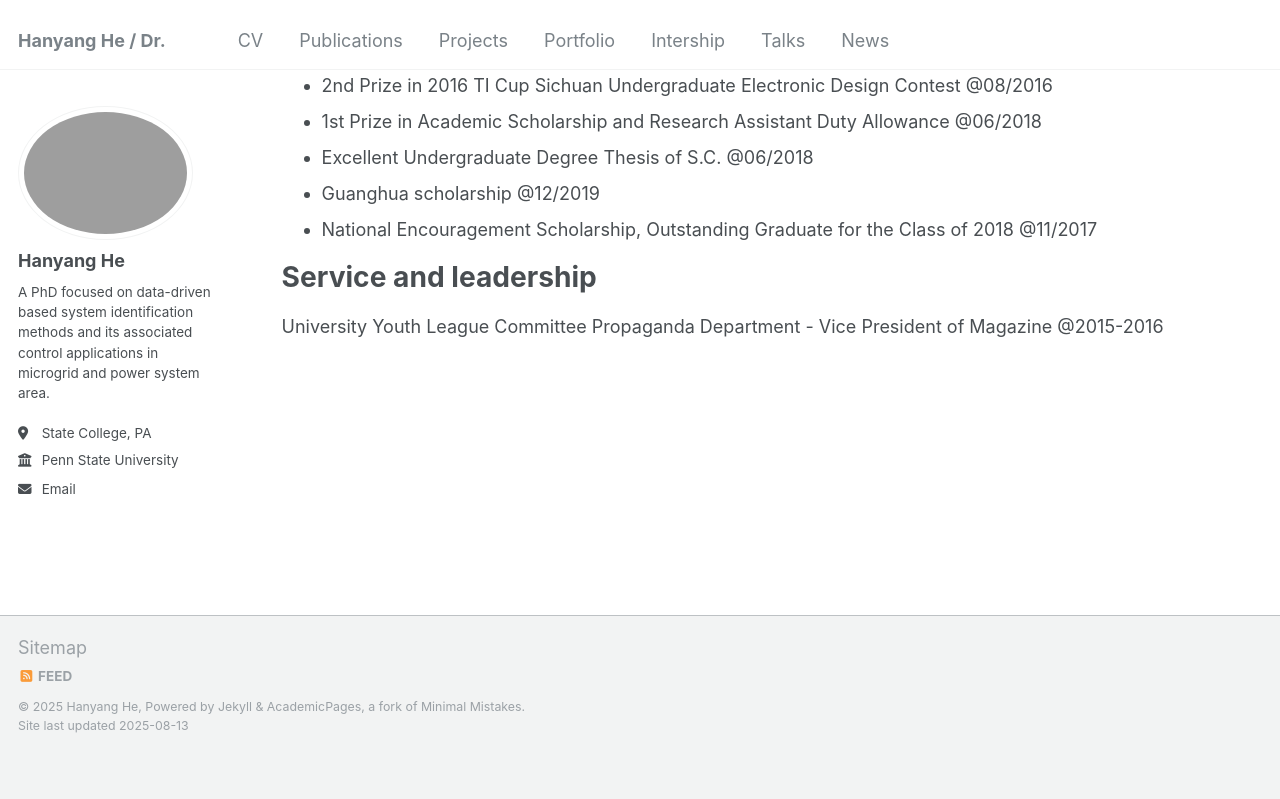
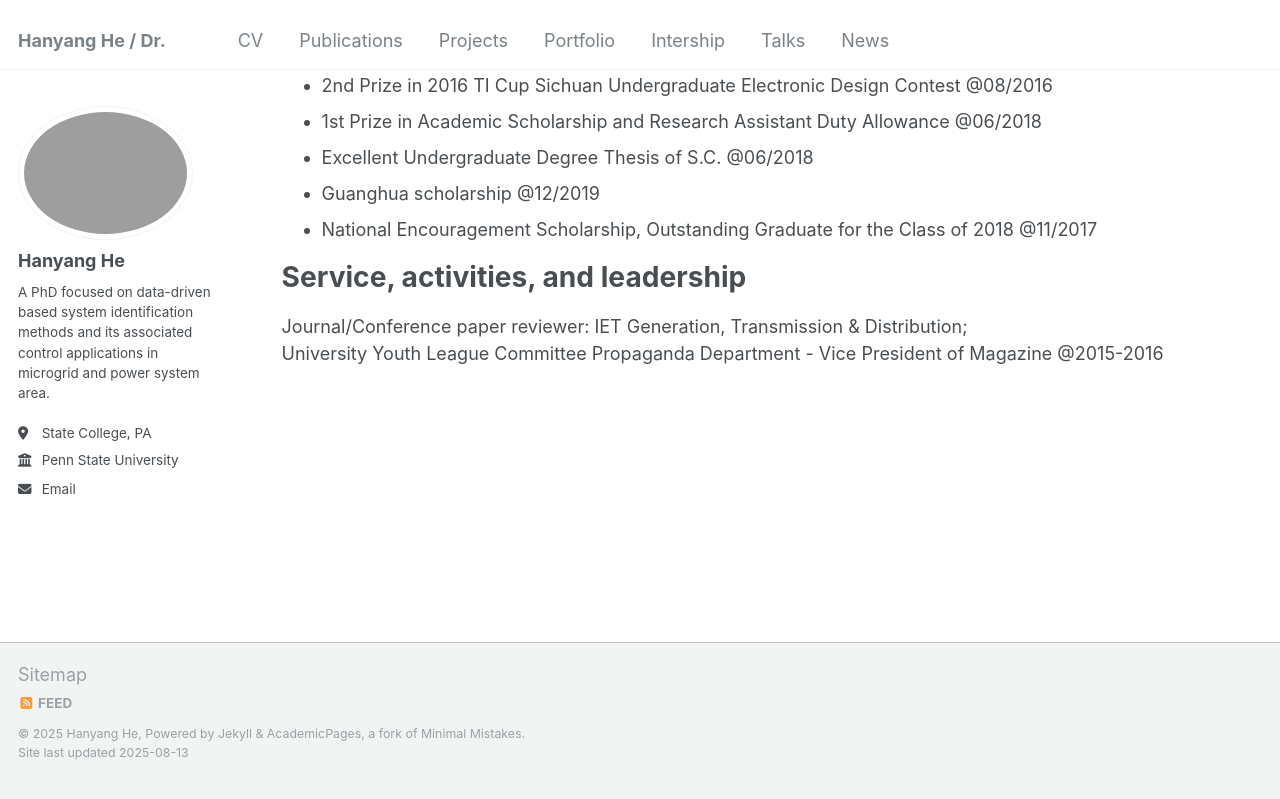
Before and after one commit to HanyangHe/HanyangHe.github.io, a Jekyll site: the page built from _pages/cv.md, in a window 1280 px wide and 900 px high, scrolled down 1784 px. Shown: the top 799 px of the window. Built offline with Jekyll 4.4.1, drawn with Linux system fonts in a browser that asks for light colours; a script that is not in the unit is left out.

Commit message:
Update cv.md

```diff
--- a/_pages/cv.md
+++ b/_pages/cv.md
@@ -82,6 +82,7 @@ Selected honors and prizes
 * Guanghua scholarship                                                                                                                                    @12/2019
 * National Encouragement Scholarship, Outstanding Graduate for the Class of 2018                                                                          @11/2017
 
-Service and leadership
+Service, activities, and leadership
 ======
+Journal/Conference paper reviewer: IET Generation, Transmission & Distribution;
 University Youth League Committee Propaganda Department - Vice President of Magazine                                                                    @2015-2016
```
